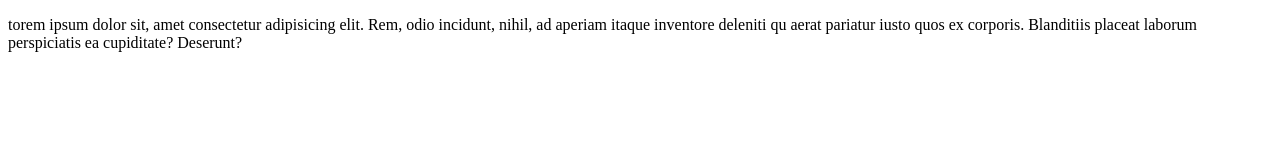
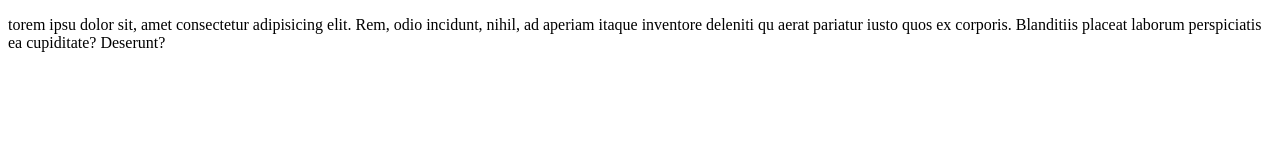
Before and after one commit to ManuelOlivas/test-repositorio, a plain HTML site: page index.html in a window 1280 px wide. Drawn offline with Linux system fonts and the light colour scheme.

Commit message:
index de hoy

```diff
--- a/index.html
+++ b/index.html
@@ -10,7 +10,7 @@
 <body>
     <div>
         <p>
-            torem ipsum dolor sit, amet consectetur adipisicing elit. Rem, odio incidunt, nihil, ad aperiam itaque inventore deleniti qu aerat pariatur iusto quos ex corporis. Blanditiis placeat laborum perspiciatis ea cupiditate? Deserunt?
+            torem ipsu dolor sit, amet consectetur adipisicing elit. Rem, odio incidunt, nihil, ad aperiam itaque inventore deleniti qu aerat pariatur iusto quos ex corporis. Blanditiis placeat laborum perspiciatis ea cupiditate? Deserunt?
         </p>
     </div>
 </body>
```
